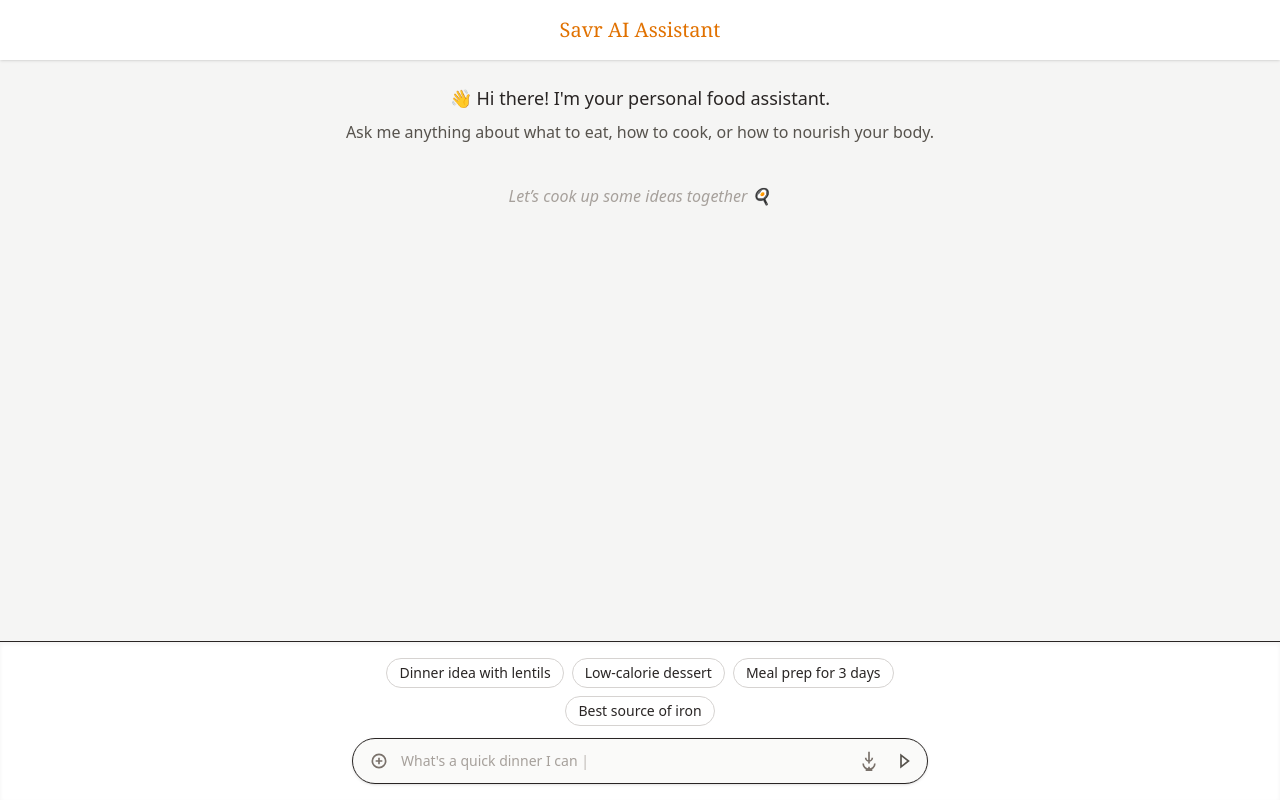
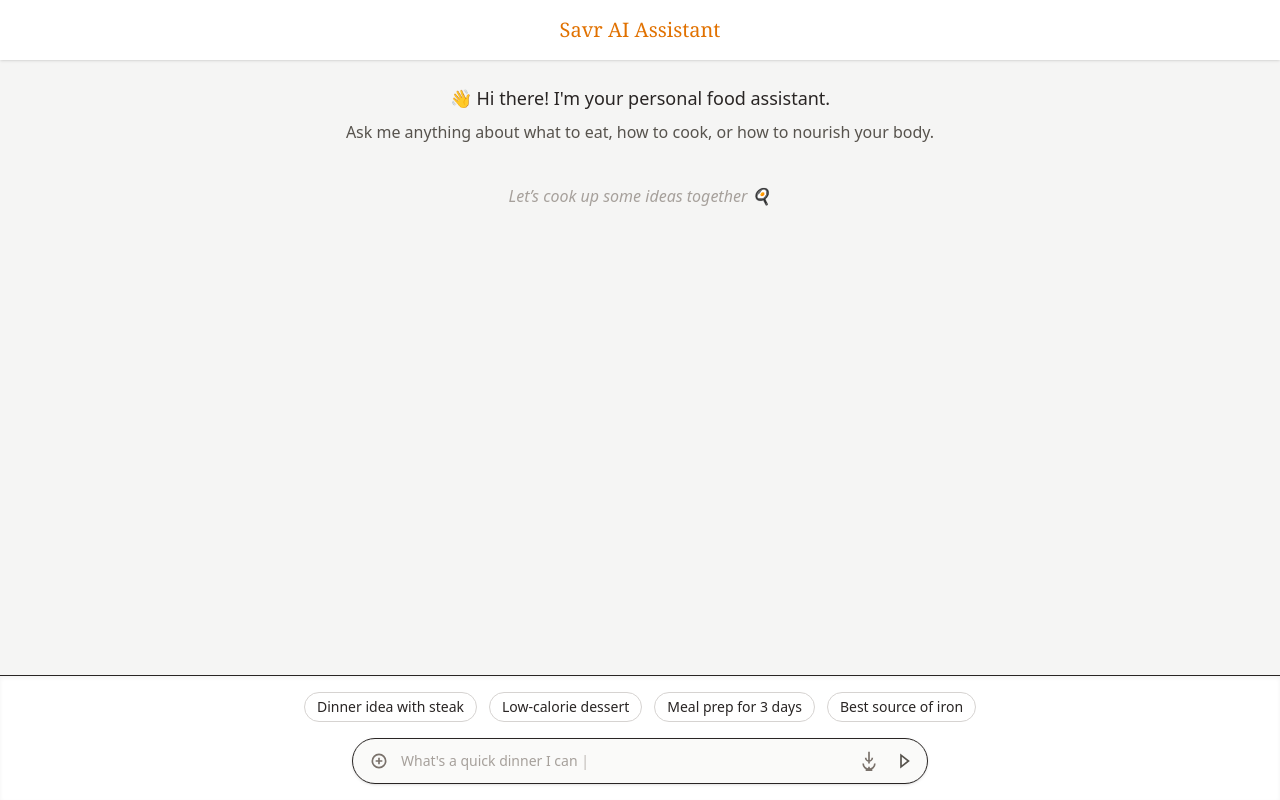
Before and after one commit to allapps123/chef-app, a React (Vite) app: page /chat in a window 1280 px wide. Built offline with nearby package versions, Linux system fonts and the light colour scheme; the HTML template or start-up script is replaced by a standard one.

Commit message:
feat: add smooth transition when navigate to chat page

```diff
--- a/src/App.tsx
+++ b/src/App.tsx
@@ -1,16 +1,43 @@
-import { Routes, Route } from 'react-router-dom';
+import { Routes, Route, useLocation } from 'react-router-dom';
+import { AnimatePresence, motion } from 'framer-motion';
 import LandingPage from './pages/LandingPage';
 import ChatPage from './pages/ChatPage';
 import './App.css';
 
 function App() {
+  const location = useLocation();
+
   return (
-    <div className="App">
-      <Routes>
-        <Route path="/" element={<LandingPage />} />
-        <Route path="/chat" element={<ChatPage />} />
+    <AnimatePresence mode="wait">
+      <Routes location={location} key={location.pathname}>
+        <Route
+          path="/"
+          element={
+            <motion.div
+              initial={{ opacity: 0 }}
+              animate={{ opacity: 1 }}
+              exit={{ opacity: 0 }}
+              transition={{ duration: 1, ease: 'easeInOut' }}
+            >
+              <LandingPage />
+            </motion.div>
+          }
+        />
+        <Route
+          path="/chat"
+          element={
+            <motion.div
+              initial={{ x: 40, opacity: 0 }}
+              animate={{ x: 0, opacity: 1 }}
+              exit={{ x: -40, opacity: 0 }}
+              transition={{ duration: 0.4, ease: 'easeOut' }}
+            >
+              <ChatPage />
+            </motion.div>
+          }
+        />
       </Routes>
-    </div>
+    </AnimatePresence>
   );
 }
 
--- a/src/pages/ChatPage.tsx
+++ b/src/pages/ChatPage.tsx
@@ -67,16 +67,16 @@
       <footer className="w-full border-t bg-white px-4 py-4 shadow-inner">
         <div className="max-w-xl mx-auto">
           {/* Quick prompts */}
-          <div className="flex flex-wrap gap-2 mb-3 justify-center">
+          <div className="flex justify-center gap-3 mb-4">
             {[
-              "Dinner idea with lentils",
+              "Dinner idea with steak",
               "Low-calorie dessert",
               "Meal prep for 3 days",
               "Best source of iron"
             ].map((text, i) => (
               <button
                 key={i}
-                className="px-3 py-1 rounded-full border border-stone-300 text-sm hover:bg-stone-100 transition"
+                className="px-3 py-1 rounded-full border border-stone-300 text-sm hover:bg-stone-100 transition whitespace-nowrap"
               >
                 {text}
               </button>
```
